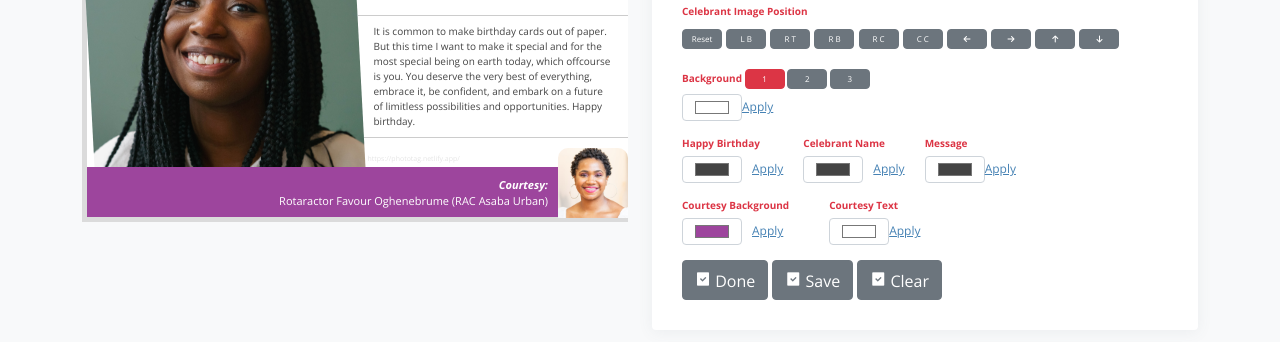
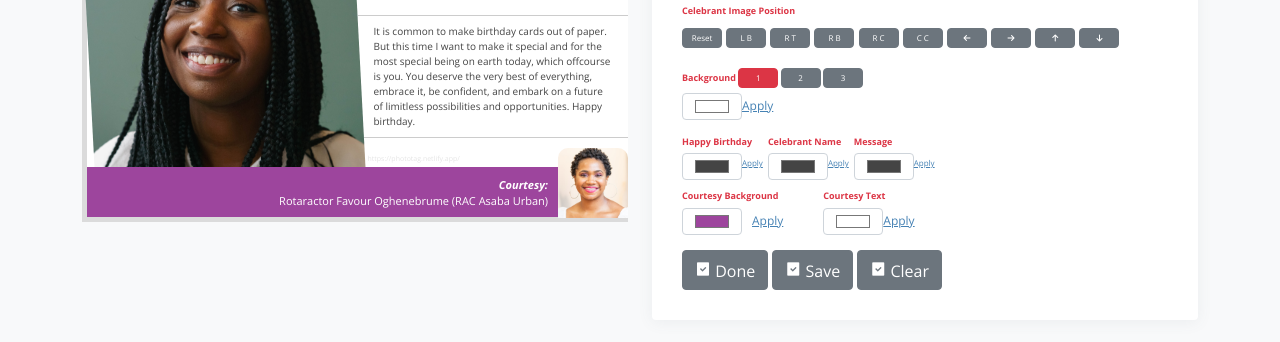
Before and after one commit to timsoda/pcard, a plain HTML site: page birthdaycard.html in a window 1280 px wide. Both pictures are taken after a click on the button "Edit Template". Shown: the part 458-800 px from the top of the page. Drawn offline with nearby package versions, Linux system fonts and the light colour scheme.

Commit message:
Add files via upload

```diff
--- a/birthdaycard.html
+++ b/birthdaycard.html
@@ -167,7 +167,7 @@
     border-color: #dc3545;
 }
 .tooltt{
-	font-size: 10px;
+	font-size: 9px;
 }
   </style>
 
@@ -316,21 +316,21 @@
 				</div>
 
 				<div class="col-lg-12" style="margin-top:20px;">
-				<div style="float: left; margin-right:20px;">
+				<div style="float: left; margin-right:5px;">
 				<div class="tooltt text-danger"><b>Happy Birthday</b></div>
 				<div style="padding-top: 5px;">
 				<div style="float: left;">
 				<input type="color" id="happybirdayIN" name="happybirdayIN" class="form-control" style="width: 60px;" value="#444444"></div>
-				<div id="happybirdayS" style="font-size: 12px; padding-top: 4px; padding-left: 70px; text-decoration: underline;  color: steelblue; cursor: pointer;">Apply</div>
+				<div id="happybirdayS" style="font-size: 8px; padding-top: 4px; padding-left: 60px; text-decoration: underline;  color: steelblue; cursor: pointer;">Apply</div>
 				</div>
 				</div>
 
-				<div style="float: left; margin-right:20px;">
+				<div style="float: left; margin-right:5px;">
 				<div class="tooltt text-danger"><b>Celebrant Name</b></div>
 				<div style="padding-top: 5px;">
 				<div style="float: left;">
 				<input type="color" id="celebrantnameIN" name="celebrantnameIN" class="form-control" style="width: 60px;" value="#444444"></div>
-				<div id="celebrantnameS" style="font-size: 12px; padding-top: 4px; padding-left: 70px; text-decoration: underline;  color: steelblue; cursor: pointer;">Apply</div>
+				<div id="celebrantnameS" style="font-size: 8px; padding-top: 4px; padding-left: 60px; text-decoration: underline;  color: steelblue; cursor: pointer;">Apply</div>
 				</div>
 				</div>
 
@@ -339,7 +339,7 @@
 				<div style="padding-top: 5px;">
 				<div style="float: left;">
 				<input type="color" id="messagecelebIN" name="messagecelebIN" class="form-control" style="width: 60px;" value="#444444"></div>
-				<div id="messagecelebS" style="font-size: 12px; padding-top: 4px; padding-left: 70px; text-decoration: underline;  color: steelblue; cursor: pointer;">Apply</div>
+				<div id="messagecelebS" style="font-size: 8px; padding-top: 4px; padding-left: 70px; text-decoration: underline;  color: steelblue; cursor: pointer;">Apply</div>
 				</div>
 				</div>
 				</div>
@@ -435,7 +435,7 @@
             <div class="footer-info">
               <h3>Sticker</h3>
               <p>
-                Built by Princewill (WhatsApp 09010642707)
+                Built by Princewill (WhatsApp +234 081 2964 7589)
               </p>
               <div class="social-links mt-3">
 
```
